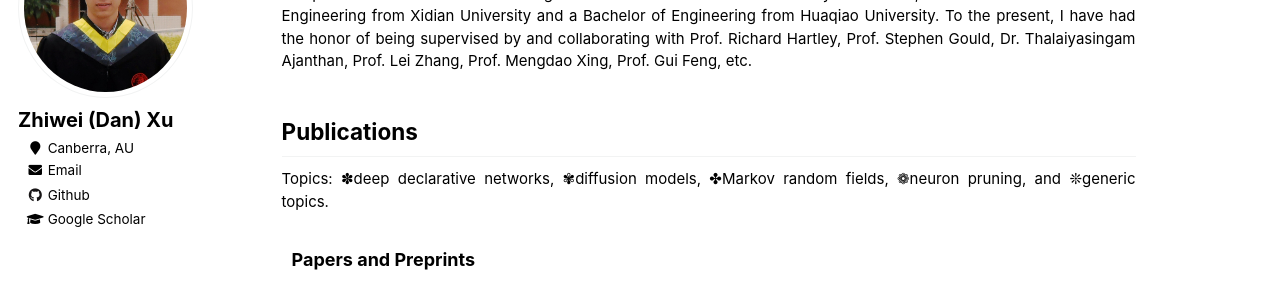
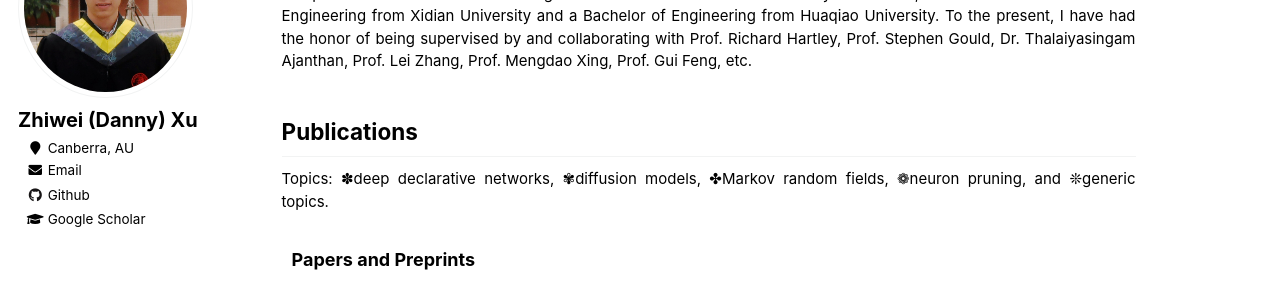
Before and after one commit to zwxu064/zwxu064.github.io, a Jekyll site: the page built from _pages/about.html, in a window 1280 px wide. Shown: the part 200-491 px from the top of the page. Built offline with Jekyll 4.4.1, drawn with Linux system fonts in a browser that asks for light colours.

Commit message:
Update _config.yml

```diff
--- a/_config.yml
+++ b/_config.yml
@@ -80,7 +80,7 @@ analytics:
 
 # Site Author
 author:
-  name             : "Zhiwei (Dan) Xu"
+  name             : "Zhiwei (Danny) Xu"
   avatar           : "../images/zhiwei.png"
   bio              : ""
   location         : Canberra, AU
```
